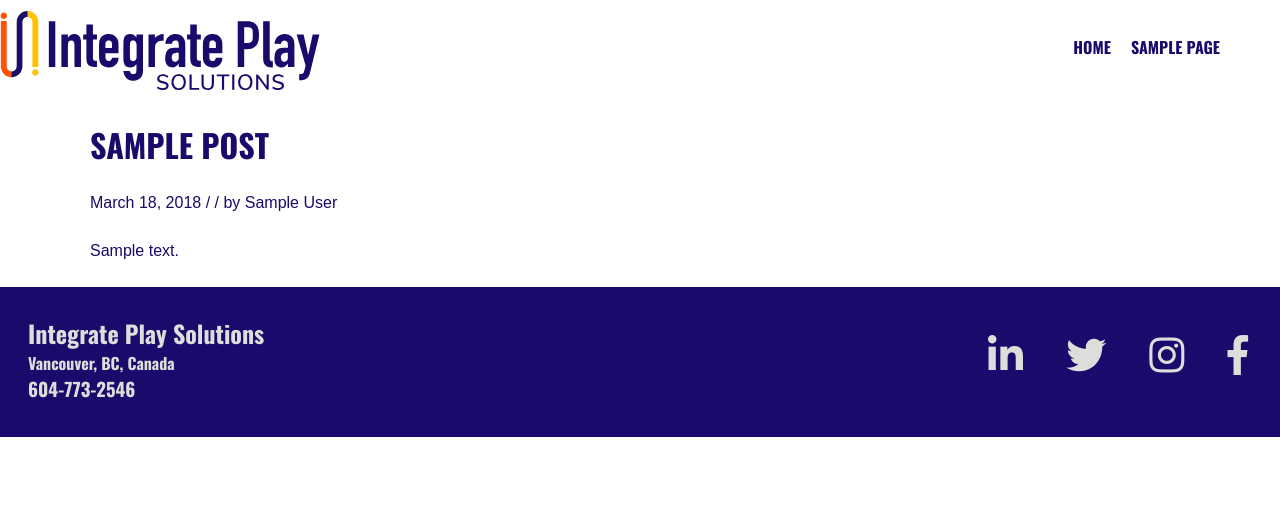
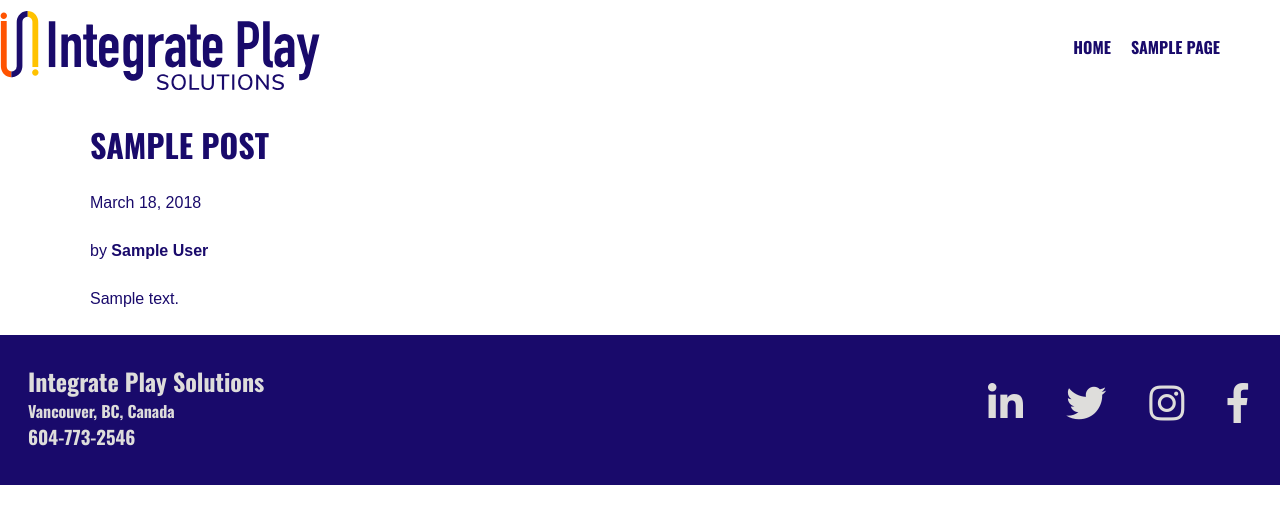
Before and after one commit to redacademy/play-winter-2018, a WordPress theme: template themes/integrate-play/single.php in a window 1280 px wide. Shown: the top 524 px of the page. Run offline with PHP 8.4 and a stand-in for WordPress, Linux system fonts and the light colour scheme; the site name, menu and one post (Sample post) are stand-ins, and other content is empty; style sheets or scripts are compiled from the project's sources; some libraries are stand-ins or nearby versions; some web fonts are replaced.

Commit message:
adding style for single blog posts

```diff
--- a/themes/integrate-play/sass/_page-templates.scss
+++ b/themes/integrate-play/sass/_page-templates.scss
@@ -60,3 +60,48 @@
   .site-main{
     padding: 0 50px;
   }
+
+
+//Blog Post styling
+.single{
+  @include desktop{
+    .site-content{
+      display: flex;
+      flex-flow: row nowrap;
+      padding-top: 100px;
+    }
+    .content-area{
+      width: 69%;
+      padding: 0;
+    }
+    .widget-area{
+      width: 29%;
+      padding: 0;
+    }
+  }
+  .post-navigation{
+    a{
+      &::after{
+        content: "\2192"
+      }
+    }
+  }
+  .author{
+    font-weight: bold;
+  }
+}
+
+.widget-area{
+  padding: 0 50px;
+  ul{
+    margin: 0;
+    padding: 0;
+    list-style: none;
+  }
+  li{
+    padding: 10px 20px;
+  }
+  a{
+    display: inline
+  }
+}
--- a/themes/integrate-play/single.php
+++ b/themes/integrate-play/single.php
@@ -14,14 +14,6 @@ get_header(); ?>
 
 			<?php get_template_part( 'template-parts/content', 'single' ); ?>
 
-			<?php the_post_navigation(); ?>
-
-			<?php
-				// If comments are open or we have at least one comment, load up the comment template.
-				if ( comments_open() || get_comments_number() ) :
-					comments_template();
-				endif;
-			?>
 
 		<?php endwhile; // End of the loop. ?>
 
--- a/themes/integrate-play/template-parts/content-single.php
+++ b/themes/integrate-play/template-parts/content-single.php
@@ -16,7 +16,10 @@
 		<?php the_title( '<h1 class="entry-title">', '</h1>' ); ?>
 
 		<div class="entry-meta">
-			<?php integrate_play_posted_on(); ?> / <?php integrate_play_comment_count(); ?> / <?php integrate_play_posted_by(); ?>
+			<p><?php integrate_play_posted_on(); ?></p>
+			<p><?php integrate_play_posted_by(); ?></p>
+
+
 		</div><!-- .entry-meta -->
 	</header><!-- .entry-header -->
 
```
